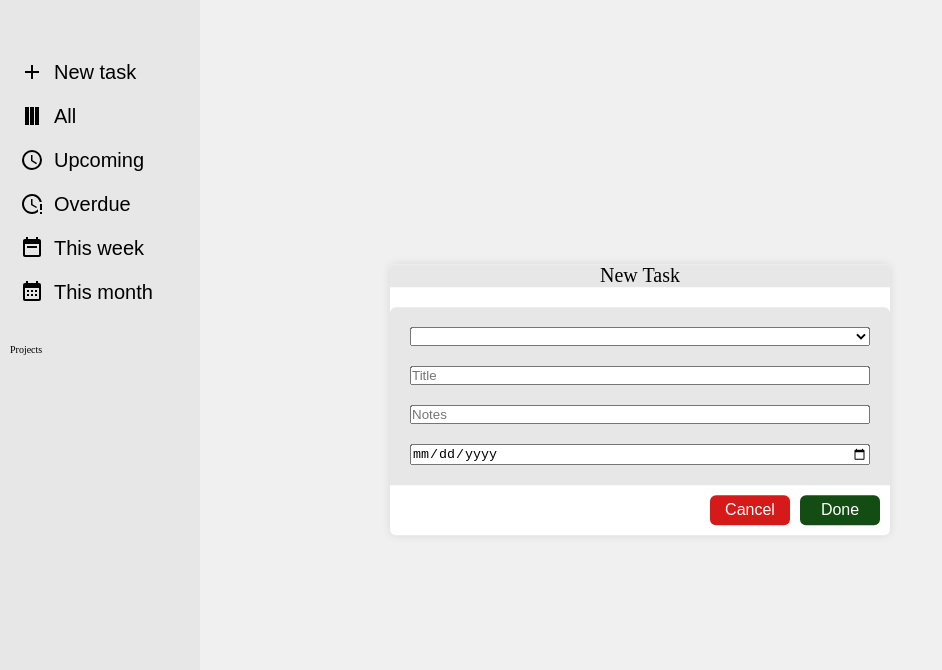
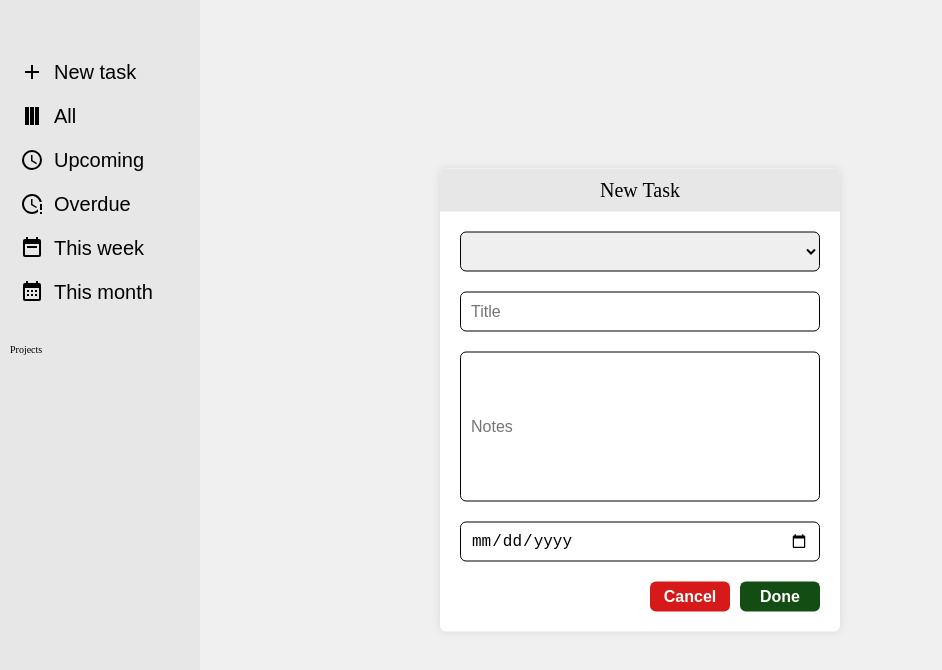
Before and after one commit to Gamwal/top-todo-app, a website built with webpack: page src/index.html in a window 1280 px wide. Both pictures are taken after a click on the button "New task". Shown: the whole page, without its empty margins (0-942 px from the left). Built offline with nearby package versions, Linux system fonts and the light colour scheme.

Commit message:
update styling for new task form

```diff
--- a/src/style.css
+++ b/src/style.css
@@ -106,8 +106,7 @@ body {
   box-shadow: 0px 0px 10px rgba(0, 0, 0, 0.1);
   border-radius: var(--border-radius);
   display: none;
-  /* background-color: black; */
-  width: 50rem;
+  width: clamp(25rem, 33vw, 40rem);
 }
 
 #dialog,
@@ -118,21 +117,22 @@ body {
 }
 
 #dialog-body {
-  padding: 2rem;
+  padding: 0rem 2rem;
 }
 
-#dialog div:first-child {
+#dialog > div:first-child {
   background-color: var(--dark-color);
   font-size: 2rem;
   text-align: center;
   border-top-left-radius: var(--border-radius);
   border-top-right-radius: var(--border-radius);
+  padding: 1rem 0rem;
 }
 
-#dialog div:last-child {
+#dialog > form > div:last-child {
   display: flex;
   gap: 1rem;
-  padding: 1rem;
+  padding: 2rem;
   justify-content: flex-end;
 }
 
@@ -142,6 +142,7 @@ body {
   border: none;
   border-radius: var(--border-radius);
   font-size: 1.6rem;
+  font-weight: bold;
 }
 
 #dialog div:last-child button:first-child {
@@ -151,10 +152,22 @@ body {
 
 #dialog div:last-child button:last-child {
   background-color: rgb(19, 77, 19);
-  color: #fff;
+  color: hsl(0, 0%, 100%);
 }
 
-#filters-div button.active-tab {
+#dialog input,
+#dialog select {
+  height: 4rem;
+  border: 1px solid black;
+  border-radius: var(--border-radius);
+  padding: 1rem 1rem;
+  font-size: 1.6rem;
+}
+
+#dialog input:nth-child(3) {
+  height: 15rem;
+}
+*/ #filters-div button.active-tab {
   background-color: rgba(0, 0, 0, 0.2);
   box-shadow: inset 0 -2px 0 0 var(--light-color);
 }
```
